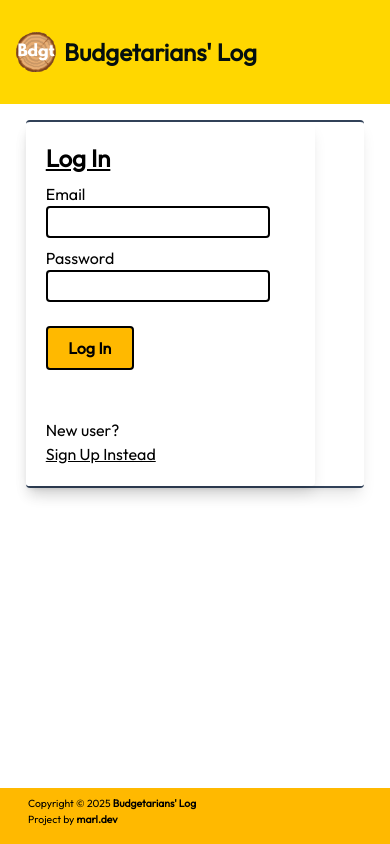
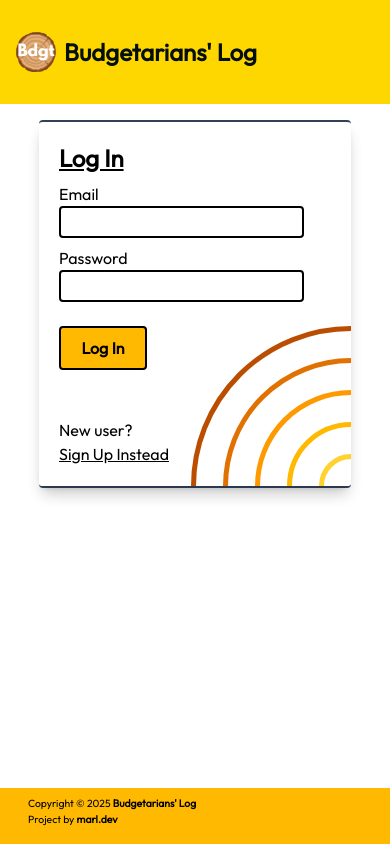
Before and after one commit to marlmunar/budget-tracker, a React (Vite) app in the folder frontend/: page /login in a window 390 px wide. Built offline with nearby package versions, Linux system fonts and the light colour scheme.

Commit message:
Tweaked the design of signup and login page

```diff
--- a/frontend/src/components/FormContainer.jsx
+++ b/frontend/src/components/FormContainer.jsx
@@ -1,16 +1,17 @@
 const FormContainer = ({ children }) => {
   return (
     <div className="form-container">
-      <div className="grid justify-between md:grid-cols-[70%_29.8%] h-full ">
+      <div className="relative justify-between h-full">
         <>{children}</>
-        <div className="relative overflow-hidden hidden md:block">
-          <div className="min-h-full min-w-10 bg-amber-200 rounded-r"></div>
-          <div className="absolute bottom-[-10rem] left-[8%] flex justify-center items-center h-[20rem] w-[20rem]">
-            <div className="absolute border-amber-700 border-5 h-[20rem] w-[20rem] rounded-[15rem]"></div>
-            <div className="absolute border-amber-600 border-5 h-[16rem] w-[16rem] rounded-[15rem]"></div>
-            <div className="absolute border-amber-500 border-5 h-[12rem] w-[12rem] rounded-[15rem]"></div>
-            <div className="absolute border-amber-400 border-5 h-[8rem] w-[8rem] rounded-[15rem]"></div>
-            <div className="absolute border-amber-300 border-5 h-[4rem] w-[4rem] rounded-[15rem]"></div>
+        <div className="absolute bottom-0 right-0 z-10">
+          <div className="relative overflow-hidden h-[20rem] w-[20rem]">
+            <div className="absolute bottom-[-10rem] left-[50%] flex justify-center items-center h-[20rem] w-[20rem]">
+              <div className="absolute border-amber-700 border-5 h-[20rem] w-[20rem] rounded-[15rem]"></div>
+              <div className="absolute border-amber-600 border-5 h-[16rem] w-[16rem] rounded-[15rem]"></div>
+              <div className="absolute border-amber-500 border-5 h-[12rem] w-[12rem] rounded-[15rem]"></div>
+              <div className="absolute border-amber-400 border-5 h-[8rem] w-[8rem] rounded-[15rem]"></div>
+              <div className="absolute border-amber-300 border-5 h-[4rem] w-[4rem] rounded-[15rem]"></div>
+            </div>
           </div>
         </div>
       </div>
--- a/frontend/src/index.css
+++ b/frontend/src/index.css
@@ -101,7 +101,7 @@ button > * {
 }
 
 .form-container {
-  @apply mx-auto shadow-lg rounded md:max-w-[50vw] border-y-2 border-slate-700 md:h-[min-content];
+  @apply mx-auto shadow-lg rounded max-w-[80vw] lg:max-w-[45vw] border-y-2 border-slate-700 md:h-[min-content];
 }
 
 .form-body {
```
